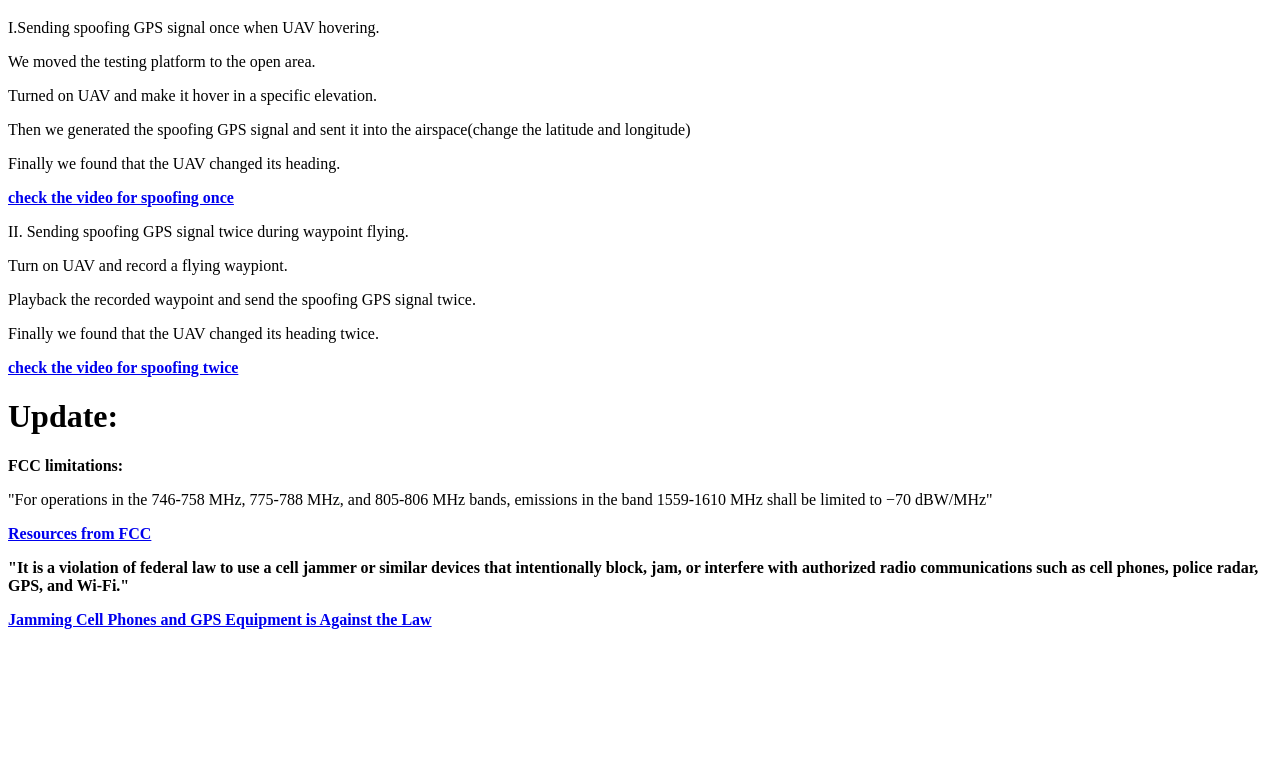
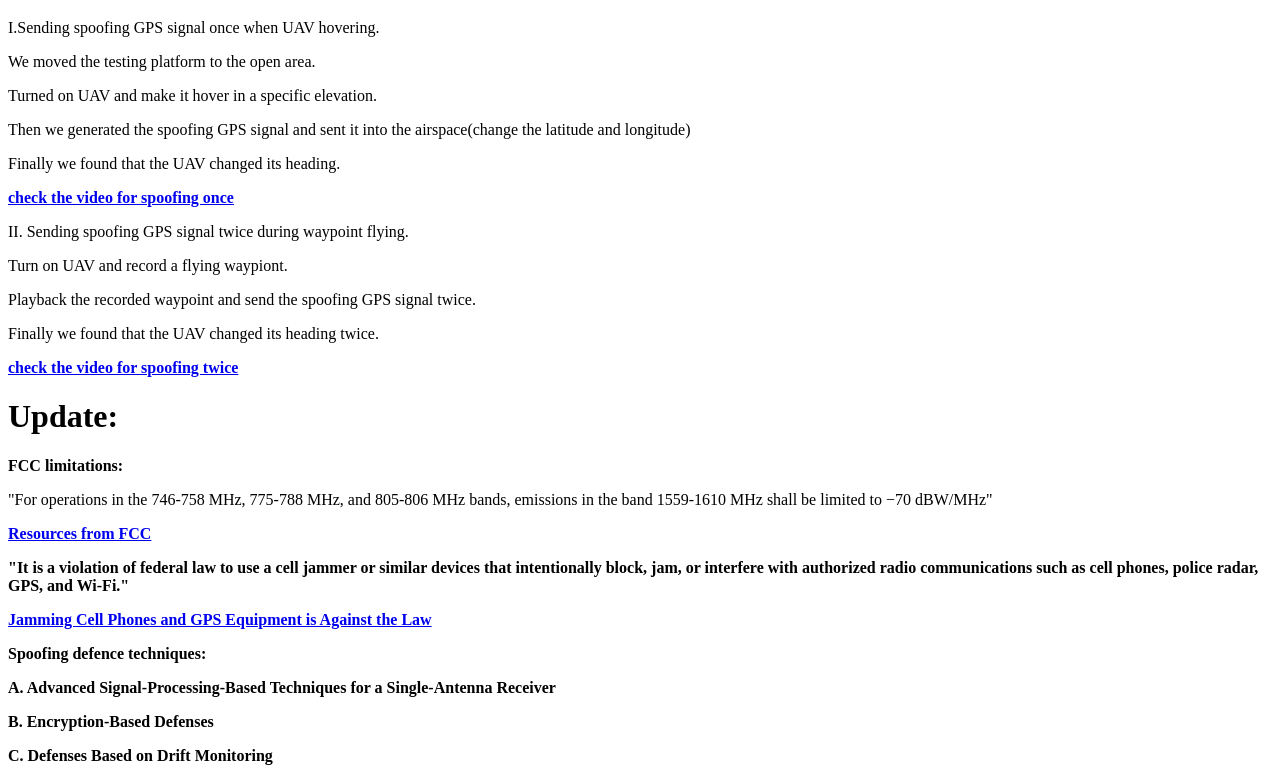
Before and after one commit to UAVproject/UAVproject.github.io, a plain HTML site: page index.html in a window 1280 px wide. Shown: the part 5543-6324 px from the top of the page. Before the commit the page ends 6188 px from the top, so only its background shows below. Drawn offline with Linux system fonts and the light colour scheme.

Commit message:
Update index.html

```diff
--- a/index.html
+++ b/index.html
@@ -1,3 +1,5 @@
+
+
 <!DOCTYPE html>
 <html>
 <head>
@@ -91,5 +93,11 @@ emissions in the band 1559-1610 MHz shall be limited to −70 dBW/MHz" </p>
 <P> "It is a violation of federal law to use a cell jammer or similar devices that intentionally block, jam, or interfere with authorized radio communications such as cell phones, police radar, GPS, and Wi-Fi." </p>
 <p> <a href="https://www.fcc.gov/general/jamming-cell-phones-and-gps-equipment-against-law"	> <strong> Jamming Cell Phones and GPS Equipment is Against the Law </strong> </a> </p>
 
+<p>Spoofing defence techniques:</p>
+<p>A. Advanced Signal-Processing-Based Techniques
+for a Single-Antenna Receiver </p>
+<p>B. Encryption-Based Defenses </p>
+<p>C. Defenses Based on Drift Monitoring</p>
+
 </body>
 </html>
```
